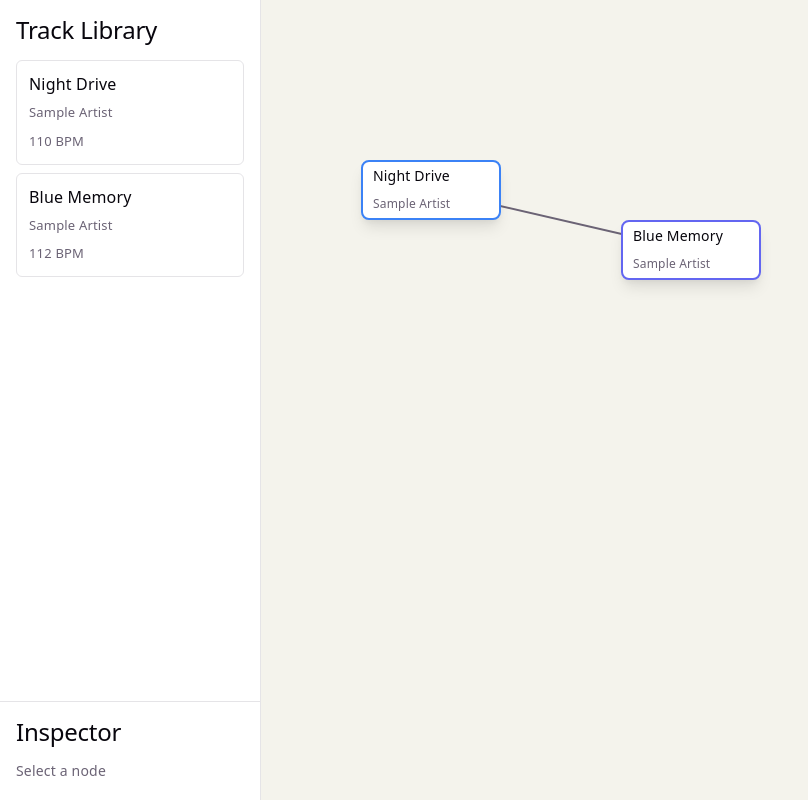
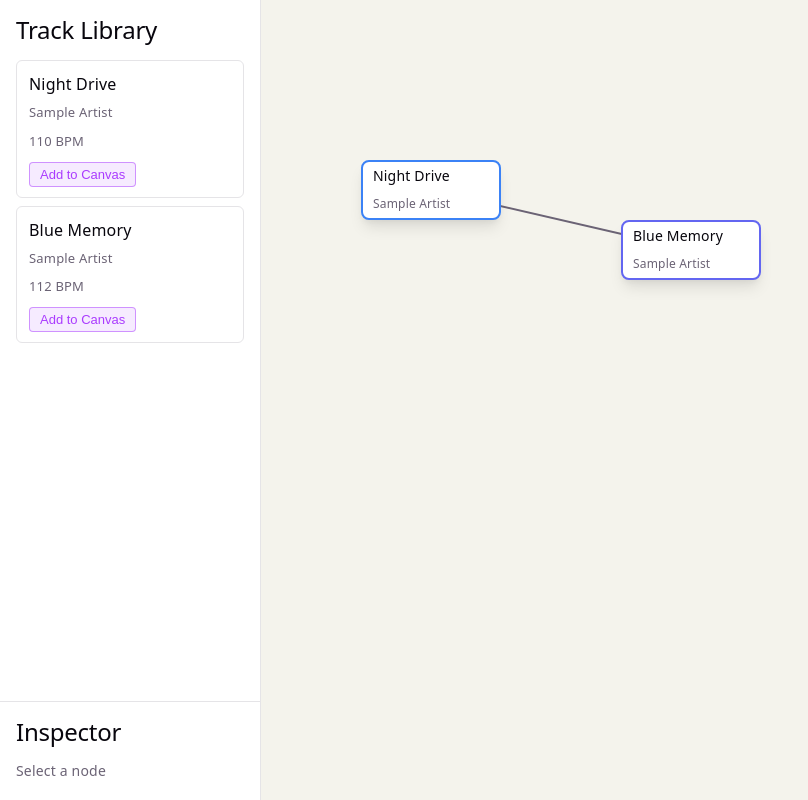
Before and after one commit to kishistagram/SS04_00_djnodetool, a React (Vite) app: page / in a window 1280 px wide. Shown: the whole page, without its empty margins (0-808 px from the left). Built offline with nearby package versions, Linux system fonts and the light colour scheme.

Commit message:
feat: add track-to-canvas node creation
Co-authored-by: Shelley <shelley@exe.dev>

```diff
--- a/src/App.tsx
+++ b/src/App.tsx
@@ -1,28 +1,62 @@
-// App is the top-level component. It owns the project data (mock data for
-// now) and the current selection state, and lays out the regions: the
-// Track Library and Inspector Panel on the left, and the Node Canvas on
-// the right.
+// App is the top-level component. It owns the project data and the current
+// selection state, and lays out the regions: the Track Library and Inspector
+// Panel on the left, and the Node Canvas on the right.
 //
-// Phase 3: node selection. selectedNodeId is held here with useState and
-// passed down so the canvas can update it and the inspector can read it.
-// Edge selection, dragging, and Player Controls are not part of this phase.
+// Phase 4: "Add to Canvas". The project is now held in useState (seeded with
+// mockProject) so it can change at runtime. Clicking "Add to Canvas" on a
+// track creates a new node, appends it to the project, and selects it.
+// Dragging, edge creation, and import/export are not part of this phase.
 
 import { useState } from "react";
+// The type and the component are both named TrackNode; alias the type to
+// TrackNodeData here to avoid a naming collision with the component.
+import type { Project, TrackNode as TrackNodeData } from "./domain/types";
 import { mockProject } from "./domain/mockProject";
 import TrackLibrary from "./components/TrackLibrary";
 import NodeCanvas from "./components/NodeCanvas";
 import InspectorPanel from "./components/InspectorPanel";
 
+// Default color for runtime-created nodes (tracks have no color of their own).
+const DEFAULT_NODE_COLOR = "#64748B";
+
 function App() {
-  const project = mockProject;
+  // The whole project lives in state so nodes can be added at runtime.
+  const [project, setProject] = useState<Project>(mockProject);
 
   // The currently selected node, or null when nothing is selected.
   const [selectedNodeId, setSelectedNodeId] = useState<string | null>(null);
 
+  // Create a new node from a track and add it to the canvas, then select it.
+  function handleAddToCanvas(trackId: string) {
+    const track = project.tracks.find((t) => t.id === trackId);
+    if (!track) return;
+
+    // Simple fixed offset so repeated additions do not fully overlap.
+    // A proper auto-layout is intentionally out of scope for this phase.
+    const offset = project.nodes.length * 30;
+    const newNode: TrackNodeData = {
+      id: crypto.randomUUID(),
+      trackId: track.id,
+      x: 200 + offset,
+      y: 200 + offset,
+      label: track.title,
+      color: DEFAULT_NODE_COLOR,
+    };
+
+    setProject((current) => ({
+      ...current,
+      nodes: [...current.nodes, newNode],
+    }));
+    setSelectedNodeId(newNode.id);
+  }
+
   return (
     <div className="app-layout">
       <div className="left-column">
-        <TrackLibrary tracks={project.tracks} />
+        <TrackLibrary
+          tracks={project.tracks}
+          onAddToCanvas={handleAddToCanvas}
+        />
         <InspectorPanel
           tracks={project.tracks}
           nodes={project.nodes}
--- a/src/components/TrackLibrary.tsx
+++ b/src/components/TrackLibrary.tsx
@@ -1,16 +1,17 @@
 // TrackLibrary renders the list of tracks from Project.tracks.
 //
-// Phase 2: static display only. Each entry shows the title, artist (if
-// available), and BPM (if available). The "Add to Canvas" button is not
-// part of this phase.
+// Phase 4: each entry now has an "Add to Canvas" button. Clicking it asks
+// the parent (App) to create a new node from that track via onAddToCanvas.
+// The library itself stays presentational; it does not own project state.
 
 import type { Track } from "../domain/types";
 
 type TrackLibraryProps = {
   tracks: Track[];
+  onAddToCanvas: (trackId: string) => void;
 };
 
-function TrackLibrary({ tracks }: TrackLibraryProps) {
+function TrackLibrary({ tracks, onAddToCanvas }: TrackLibraryProps) {
   return (
     <aside className="track-library">
       <h2>Track Library</h2>
@@ -24,6 +25,13 @@ function TrackLibrary({ tracks }: TrackLibraryProps) {
             {track.bpm !== undefined && (
               <span className="track-bpm">{track.bpm} BPM</span>
             )}
+            <button
+              type="button"
+              className="add-to-canvas-button"
+              onClick={() => onAddToCanvas(track.id)}
+            >
+              Add to Canvas
+            </button>
           </li>
         ))}
       </ul>
--- a/src/index.css
+++ b/src/index.css
@@ -174,6 +174,22 @@ code {
   color: var(--text);
 }
 
+.add-to-canvas-button {
+  align-self: flex-start;
+  margin-top: 6px;
+  padding: 4px 10px;
+  font-size: 13px;
+  color: var(--accent);
+  background: var(--accent-bg);
+  border: 1px solid var(--accent-border);
+  border-radius: 4px;
+  cursor: pointer;
+}
+
+.add-to-canvas-button:hover {
+  background: var(--accent-border);
+}
+
 /* Node Canvas (main area) */
 .node-canvas {
   position: relative;
```
Also changed, not shown: 3 other files (tests, documents, lock files or other folders).
